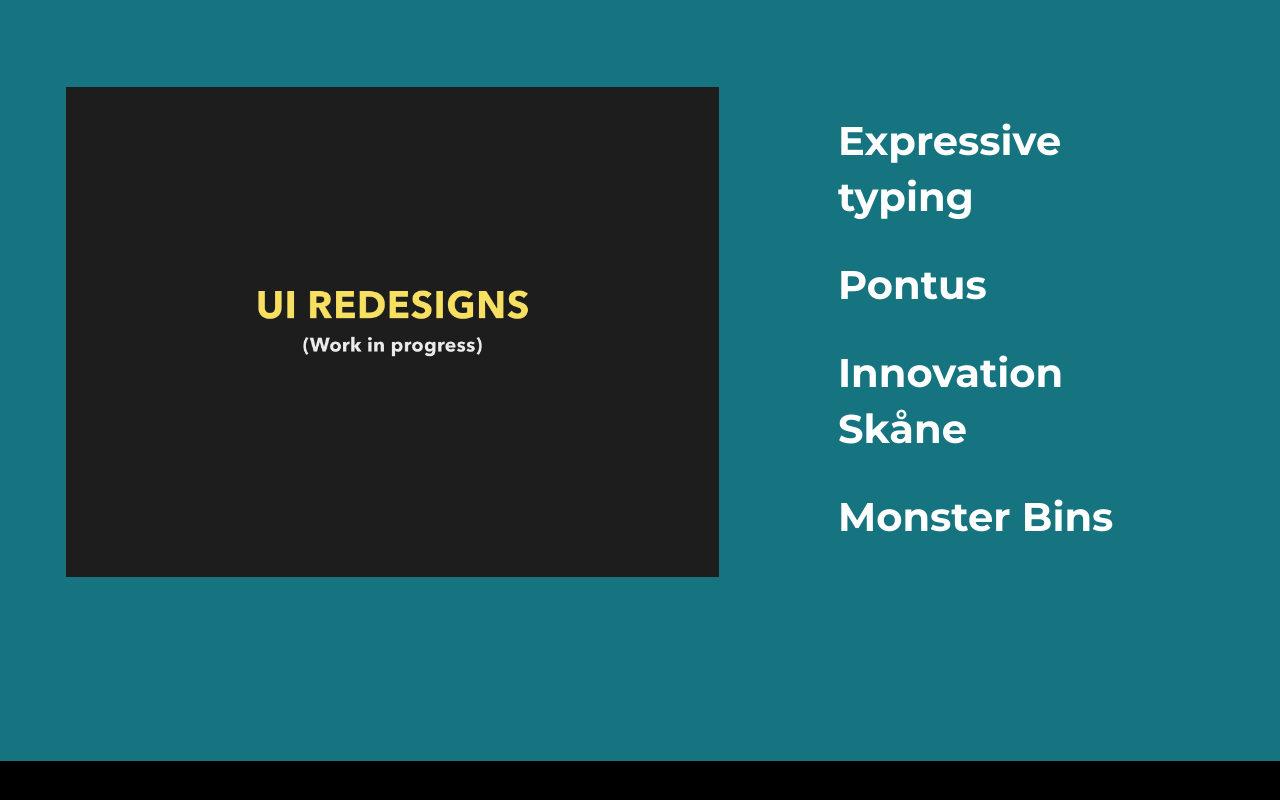
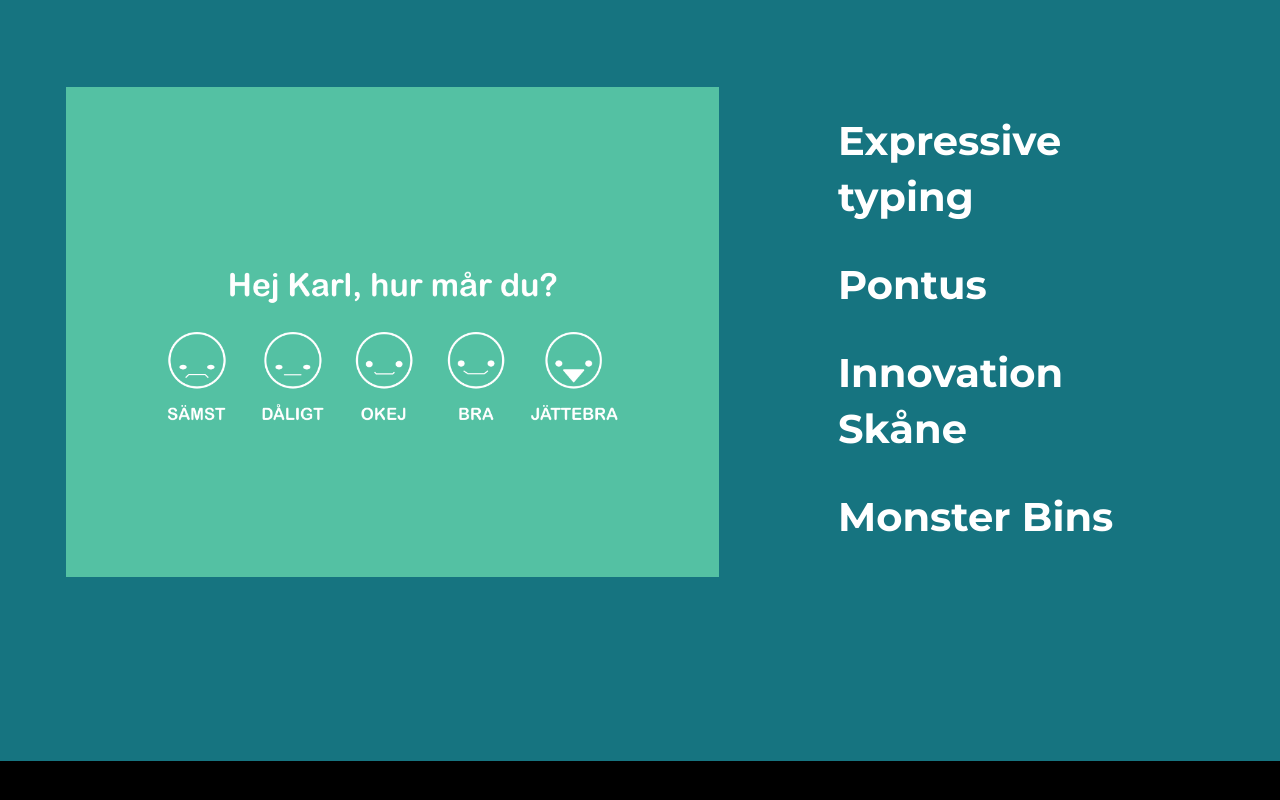
Before and after one commit to Deaxagon/Alexandergrovnes, a plain HTML site: page index.html in a window 1280 px wide. Both pictures are taken after a click on the link "Innovation Skåne". Shown: the part 805-1605 px from the top of the page. Drawn offline with nearby package versions, Linux system fonts and the light colour scheme.

Commit message:
pic update

```diff
--- a/index.html
+++ b/index.html
@@ -75,7 +75,7 @@
                         <img id="img1"class="img-fluid1" src="/assets/Expressive-typing.png" alt="">
                         <img id="img2" class="img-fluid2" src="/assets/pontus typography game.png" alt="">
                         <img id="img3"class="img-fluid3" src="/assets/MonsterBins frame.png" alt="">
-                        <img id="img4"class="img-fluid2" src="/assets/UI redesigns.png" alt="">
+                        <img id="img4"class="img-fluid2" src="/assets/Innovation skåne.png" alt="">
                       </div>
 
                       <div class="col-md-4">
```
Also changed, not shown: assets/Innovation skåne.png (added), 2 other files.
